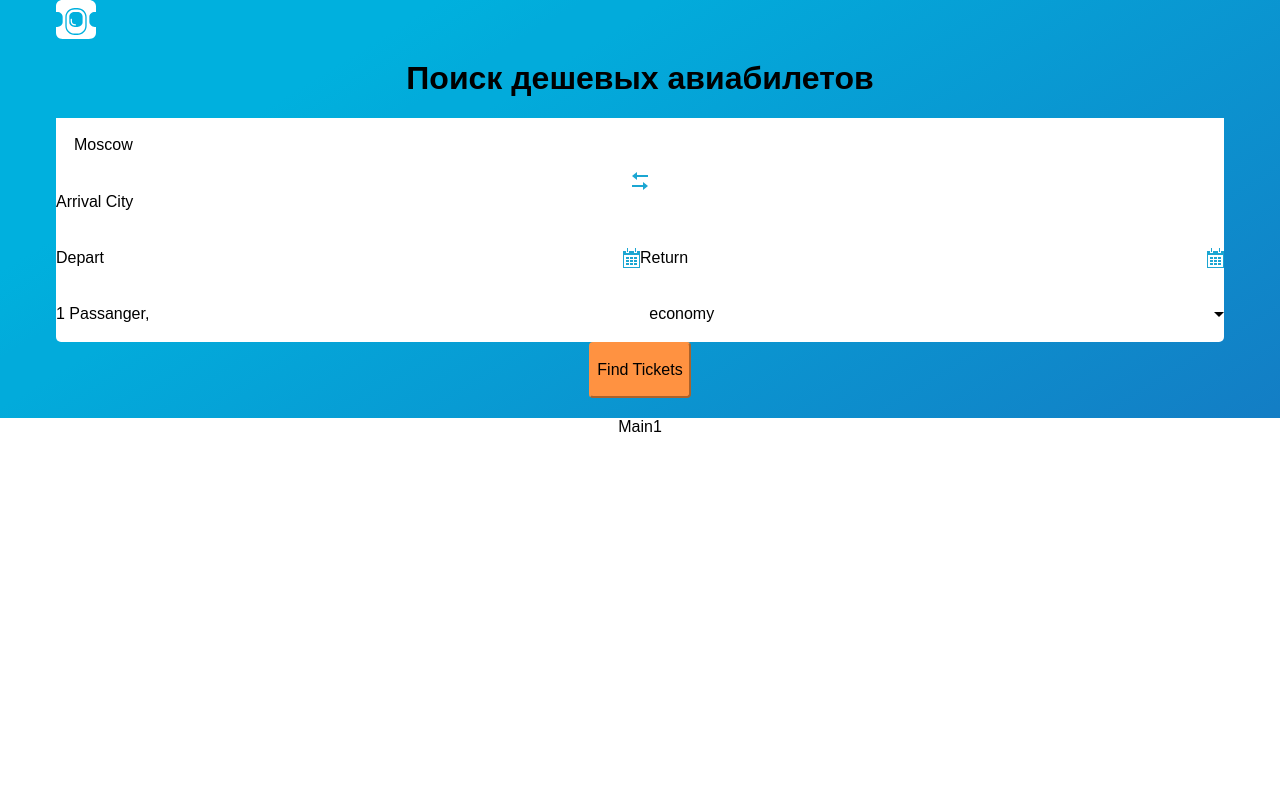
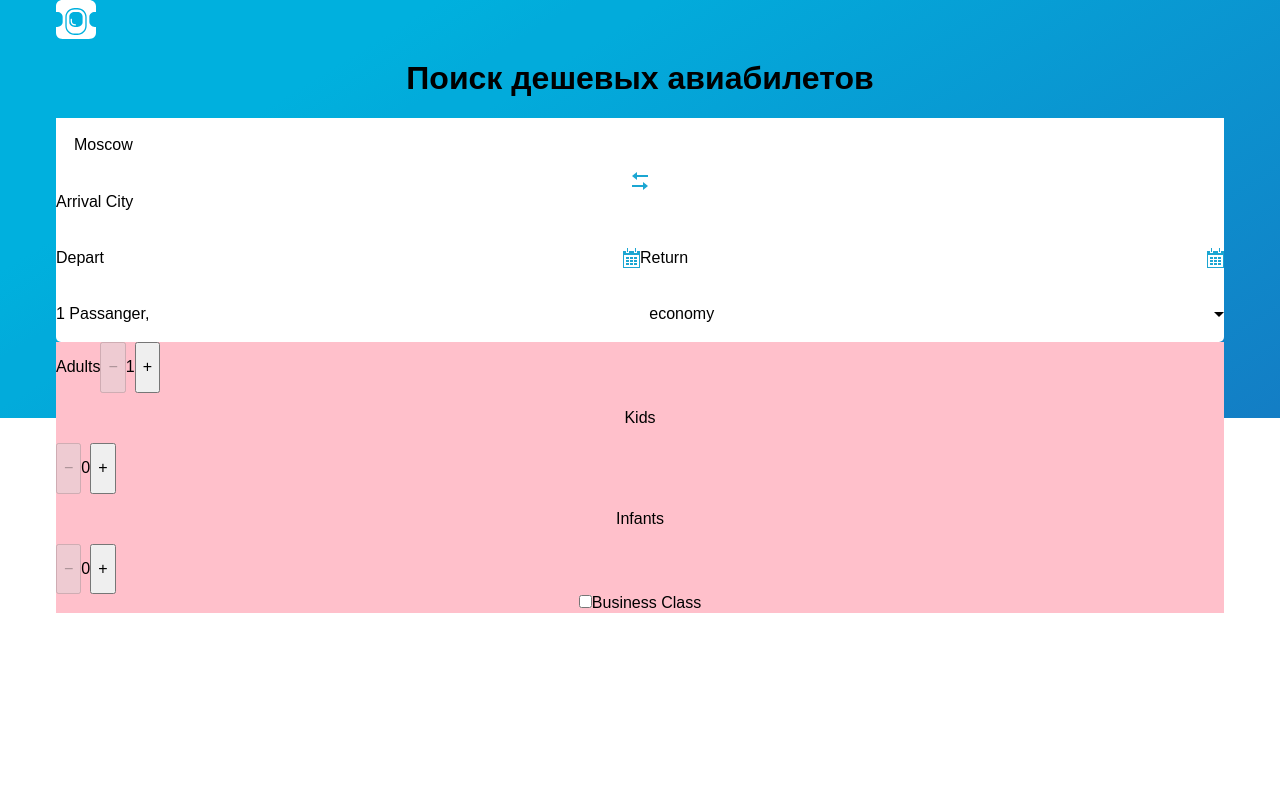
Before and after one commit to sadsaviour/aviasales-demo-frontend, a React (Create React App) app: page / in a window 1280 px wide. Shown: the top 800 px of the page. Built offline with nearby package versions, Linux system fonts and the light colour scheme.

Commit message:
feat: for demo, show props in setState

```diff
--- a/src/Header/PassangersOpt.js
+++ b/src/Header/PassangersOpt.js
@@ -3,6 +3,13 @@ import styled from "styled-components";
 import onClickOutside from "react-onclickoutside";
 
 import DropdownIcon from "./img/dropdown-arrow.svg";
+
+const temp = {
+  eventTypes: ["mousedown", "touchstart"],
+  outsideClickIgnoreClass: "ignore-react-onclickoutside",
+  preventDefault: false,
+  stopPropagation: false
+};
 
 const StyledDiv = styled.div`
   position: relative;
@@ -60,13 +67,14 @@ class PassangersOpt extends Component {
       kids: 0,
       infants: 0,
       businessClass: false,
-      dropdown: false
+      dropdown: true
     };
 
     this.handleClick = this.handleClick.bind(this);
     this.handleBusinessClassCheckboxChange = this.handleBusinessClassCheckboxChange.bind(
       this
     );
+    this.incAdultsQuote = this.incAdultsQuote.bind(this);
   }
 
   showDropdown() {
@@ -87,25 +95,26 @@ class PassangersOpt extends Component {
     this.hideDropdown();
   };
 
-  incAdultsQuote() {
-    this.setState((prevState, props) => ({ adults: prevState.adults + 1 }));
+  incAdultsQuote(props) {
+    console.log(JSON.stringify(props));
+    this.setState((prevState, props) => ({ adults: JSON.stringify(props) }));
   }
   decAdultsQuote() {
-    this.setState((prevState, props) => ({ adults: prevState.adults - 1 }));
+    this.setState(prevState => ({ adults: prevState.adults - 1 }));
   }
 
   incKidsQuote() {
-    this.setState((prevState, props) => ({ kids: prevState.kids + 1 }));
+    this.setState(prevState => ({ kids: prevState.kids + 1 }));
   }
   decKidsQuote() {
-    this.setState((prevState, props) => ({ kids: prevState.kids - 1 }));
+    this.setState(prevState => ({ kids: prevState.kids - 1 }));
   }
 
   incInfantsQuote() {
-    this.setState((prevState, props) => ({ infants: prevState.infants + 1 }));
+    this.setState(prevState => ({ infants: prevState.infants + 1 }));
   }
   decInfantsQuote() {
-    this.setState((prevState, props) => ({ infants: prevState.infants - 1 }));
+    this.setState(prevState => ({ infants: prevState.infants - 1 }));
   }
 
   handleBusinessClassCheckboxChange() {
@@ -128,7 +137,7 @@ class PassangersOpt extends Component {
             <Counter
               base="adults"
               state={this.state}
-              incCallback={() => this.incAdultsQuote()}
+              incCallback={() => this.incAdultsQuote("adults")}
               decCallback={() => this.decAdultsQuote()}
             />
           </div>
@@ -146,6 +155,7 @@ class PassangersOpt extends Component {
             <Counter
               base="infants"
               state={this.state}
+              test="test"
               incCallback={() => this.incInfantsQuote()}
               decCallback={() => this.decInfantsQuote()}
             />
```
